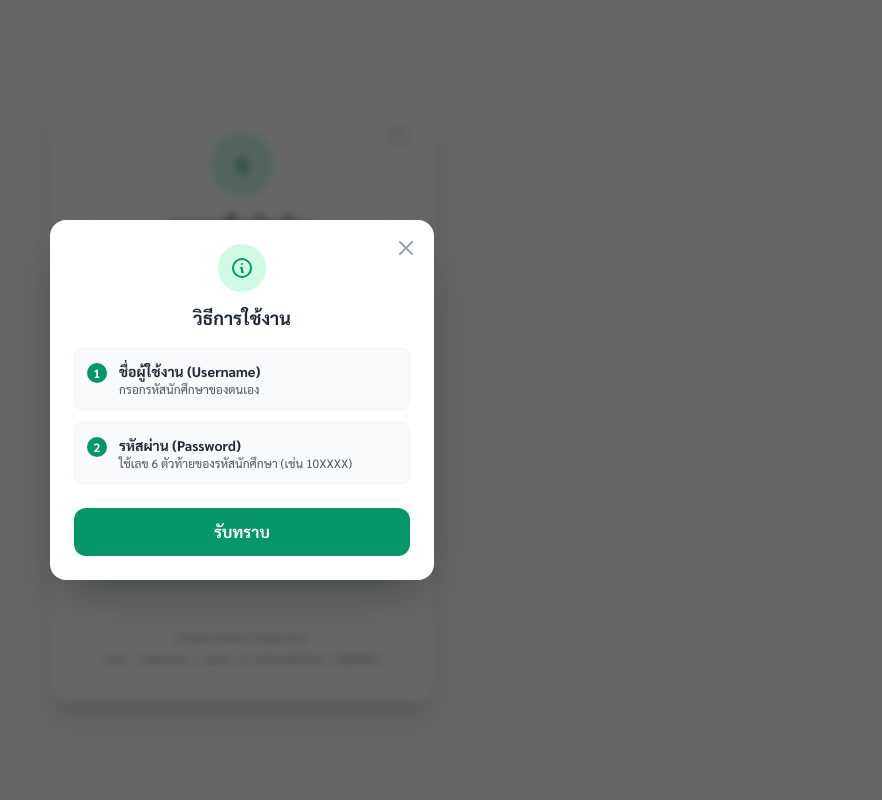
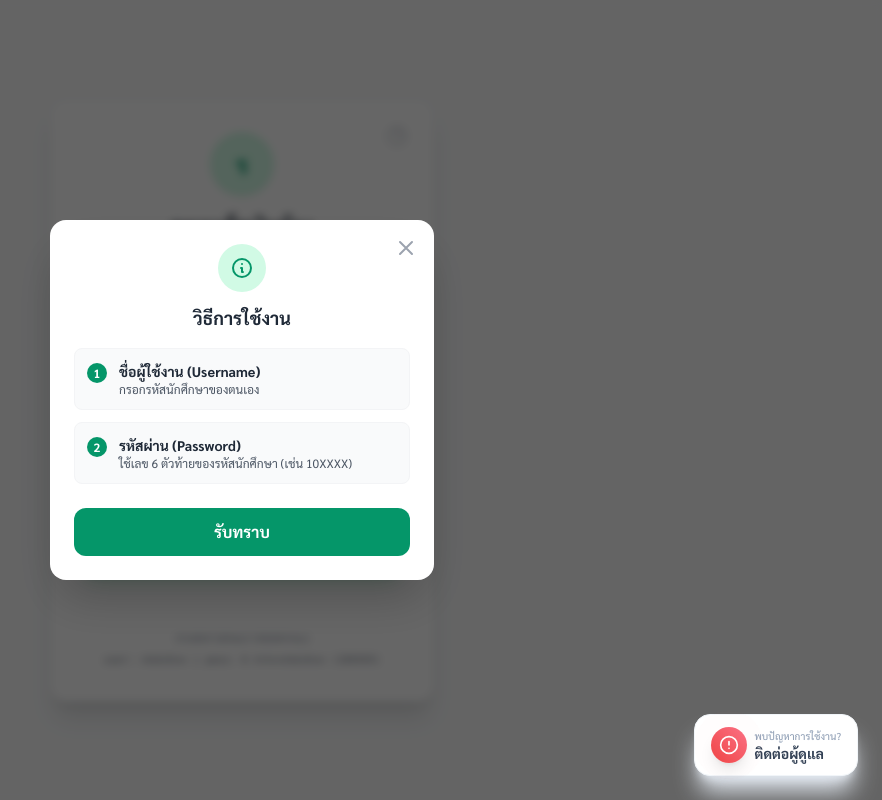
Before and after one commit to Peerawityam/classfund-web, a React (Vite) app: page / in a window 1280 px wide. Shown: the whole page, without its empty margins (398-1280 px from the left). Built offline with nearby package versions, Linux system fonts and the light colour scheme; no server answers.

Commit message:
Upte UI Help

```diff
--- a/components/Auth.tsx
+++ b/components/Auth.tsx
@@ -1,6 +1,7 @@
 import React, { useState } from 'react';
 import { login } from '../services/apiService';
 import { User } from '../types';
+import { AlertCircle } from 'lucide-react';
 
 interface Props {
   className: string;
@@ -14,7 +15,7 @@ const Auth: React.FC<Props> = ({ className, onLogin }) => {
   const [error, setError] = useState('');
 
   // ----------------------------------------------------
-  // แก้ไขตรงนี้: เปลี่ยน false เป็น true เพื่อให้แสดงทันทีที่เปิดหน้าเว็บ
+  // ปลี่ยน false เป็น true เพื่อให้แสดงทันทีที่เปิดหน้าเว็บ
   // ----------------------------------------------------
   const [showHelp, setShowHelp] = useState(true);
 
@@ -153,6 +154,25 @@ const Auth: React.FC<Props> = ({ className, onLogin }) => {
             <code className="text-[10px] text-gray-500">user: รหัสนักศึกษา | pass: 6 ตัวท้ายรหัสนักศึกษา (10XXXX)</code>
         </div>
       </div>
+
+      <a
+      href="https://m.me/peerawit.yamsakol.2025"
+      target="_blank"
+      rel="noreferrer"
+      className="fixed bottom-6 right-6 z-50 flex items-center gap-2 bg-white px-4 py-3 rounded-2xl shadow-xl shadow-slate-200 border border-slate-100 hover:shadow-2xl hover:-translate-y-1 transition-all duration-300 group cursor-pointer"
+    >
+       <div className="relative">
+         <div className="absolute inset-0 bg-red-400 rounded-full animate-ping opacity-20"></div>
+         <div className="bg-gradient-to-tr from-red-500 to-rose-400 p-2 rounded-full text-white shadow-lg relative z-10">
+            <AlertCircle size={20} />
+         </div>
+       </div>
+       <div className="text-left hidden md:block"> {/* ซ่อนข้อความในมือถือถ้าจอเล็ก หรือจะลบ hidden ออกก็ได้ */}
+          <p className="text-[10px] text-slate-400 font-medium">พบปัญหาการใช้งาน?</p>
+          <p className="text-sm font-bold text-slate-700">ติดต่อผู้ดูแล</p>
+       </div>
+    </a>
+
     </div>
   );
 };
--- a/components/Dashboard.tsx
+++ b/components/Dashboard.tsx
@@ -100,6 +100,7 @@ const Dashboard: React.FC<Props> = ({ classroom, user, onLogout }) => {
      setIsLoading(true); try { await fetch('https://classfund-web.onrender.com/api/broadcast', { method: 'POST', headers: {'Content-Type':'application/json'}, body: JSON.stringify({message})}); alert('ส่งสำเร็จ'); } catch(e){ alert('Error'); } finally { setIsLoading(false); }
   };
 
+  // ✅ แก้ไข: ปิดหน้าต่างทันทีที่บันทึกเสร็จ (แก้ปัญหาค้าง)
   const handleAddTransaction = async (tx1: any, tx2?: any) => {
     try {
       // 1. บันทึกรายการแรก
@@ -744,6 +745,25 @@ const Dashboard: React.FC<Props> = ({ classroom, user, onLogout }) => {
 
       {showForm && ( <TransactionForm classroom={currentClassroom} userRole={user.role} currentUserId={user._id} currentUserName={user.name} users={users} defaultValues={formDefaults} onSubmit={handleAddTransaction} onCancel={() => { setShowForm(false); setFormDefaults(undefined); }} /> )}
       {showUserMgmt && <UserManagement onClose={() => { setShowUserMgmt(false); refreshData(); }} />}
+
+      <a
+      href="https://m.me/peerawit.yamsakol.2025"
+      target="_blank"
+      rel="noreferrer"
+      className="fixed bottom-6 right-6 z-50 flex items-center gap-2 bg-white px-4 py-3 rounded-2xl shadow-xl shadow-slate-200 border border-slate-100 hover:shadow-2xl hover:-translate-y-1 transition-all duration-300 group cursor-pointer"
+    >
+       <div className="relative">
+         <div className="absolute inset-0 bg-red-400 rounded-full animate-ping opacity-20"></div>
+         <div className="bg-gradient-to-tr from-red-500 to-rose-400 p-2 rounded-full text-white shadow-lg relative z-10">
+            <AlertCircle size={20} />
+         </div>
+       </div>
+       <div className="text-left hidden md:block">
+          <p className="text-[10px] text-slate-400 font-medium">พบปัญหาการใช้งาน?</p>
+          <p className="text-sm font-bold text-slate-700">ติดต่อผู้ดูแล</p>
+       </div>
+    </a>
+
       {user && !isAdmin && !(user as any).lineUserId && ( <ConnectLine currentUser={user} onLinkSuccess={() => window.location.reload()} /> )}
     </div>
   );
```
